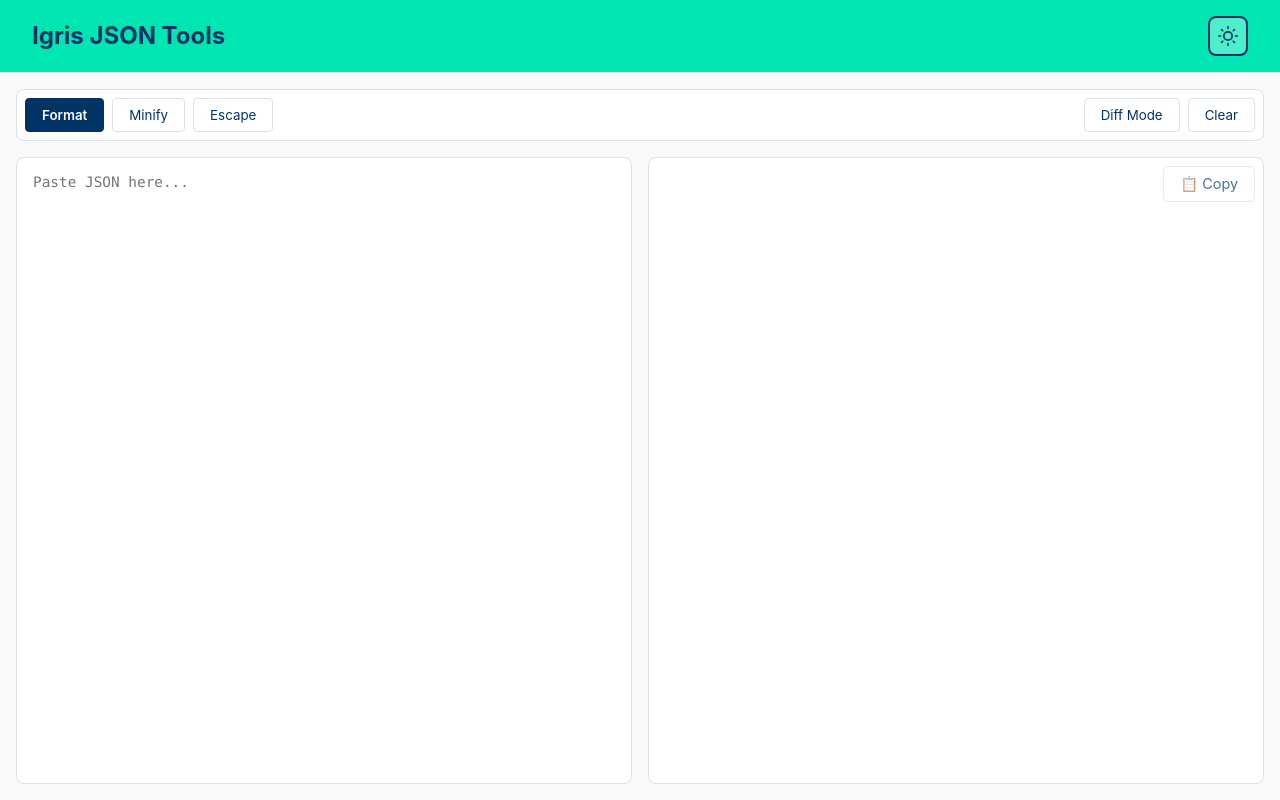
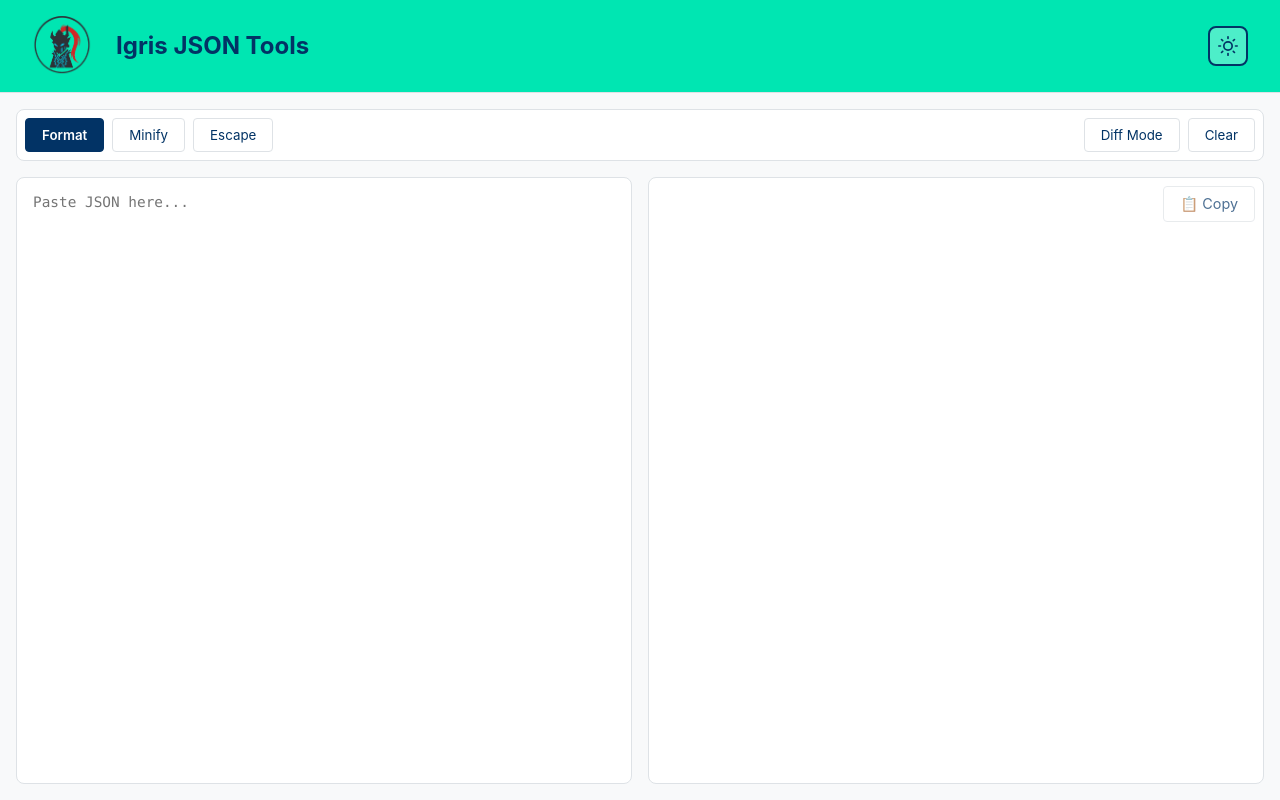
Before and after one commit to diegoteran95/igris-dev-tools, a website built with Vite: page index.html in a window 1280 px wide. Built offline with nearby package versions, Linux system fonts and the light colour scheme.

Commit message:
feat: add app logo to header and update favicon

```diff
--- a/index.html
+++ b/index.html
@@ -3,7 +3,7 @@
 
 <head>
   <meta charset="UTF-8" />
-  <link rel="icon" type="image/svg+xml" href="/vite.svg" />
+  <link rel="icon" type="image/png" href="/favicon.png" />
   <meta name="viewport" content="width=device-width, initial-scale=1.0" />
   <title>Igris JSON Tools</title>
   <link rel="stylesheet" href="./src/style.css">
@@ -12,7 +12,10 @@
 <body>
   <div id="app">
     <header>
-      <h1>Igris JSON Tools</h1>
+      <div class="header-logo">
+        <img src="/favicon.png" alt="Igris Logo" id="app-logo">
+        <h1>Igris JSON Tools</h1>
+      </div>
       <button id="theme-toggle" aria-label="Toggle Dark Mode">
         <svg width="20" height="20" viewBox="0 0 24 24" fill="none" stroke="currentColor" stroke-width="2"
           stroke-linecap="round" stroke-linejoin="round">
--- a/src/style.css
+++ b/src/style.css
@@ -60,6 +60,18 @@ header {
   /* Caribbean Green for Light Mode */
   color: var(--kushki-blue);
   /* Ensure text is dark blue for contrast */
+}
+
+.header-logo {
+  display: flex;
+  align-items: center;
+  gap: 1.5rem;
+}
+
+#app-logo {
+  height: 60px;
+  width: auto;
+  border-radius: 4px;
 }
 
 [data-theme="dark"] header {
```
Also changed, not shown: public/favicon.png (added), resources/igris_logo.jpg (added), resources/igris_new.png (added).
